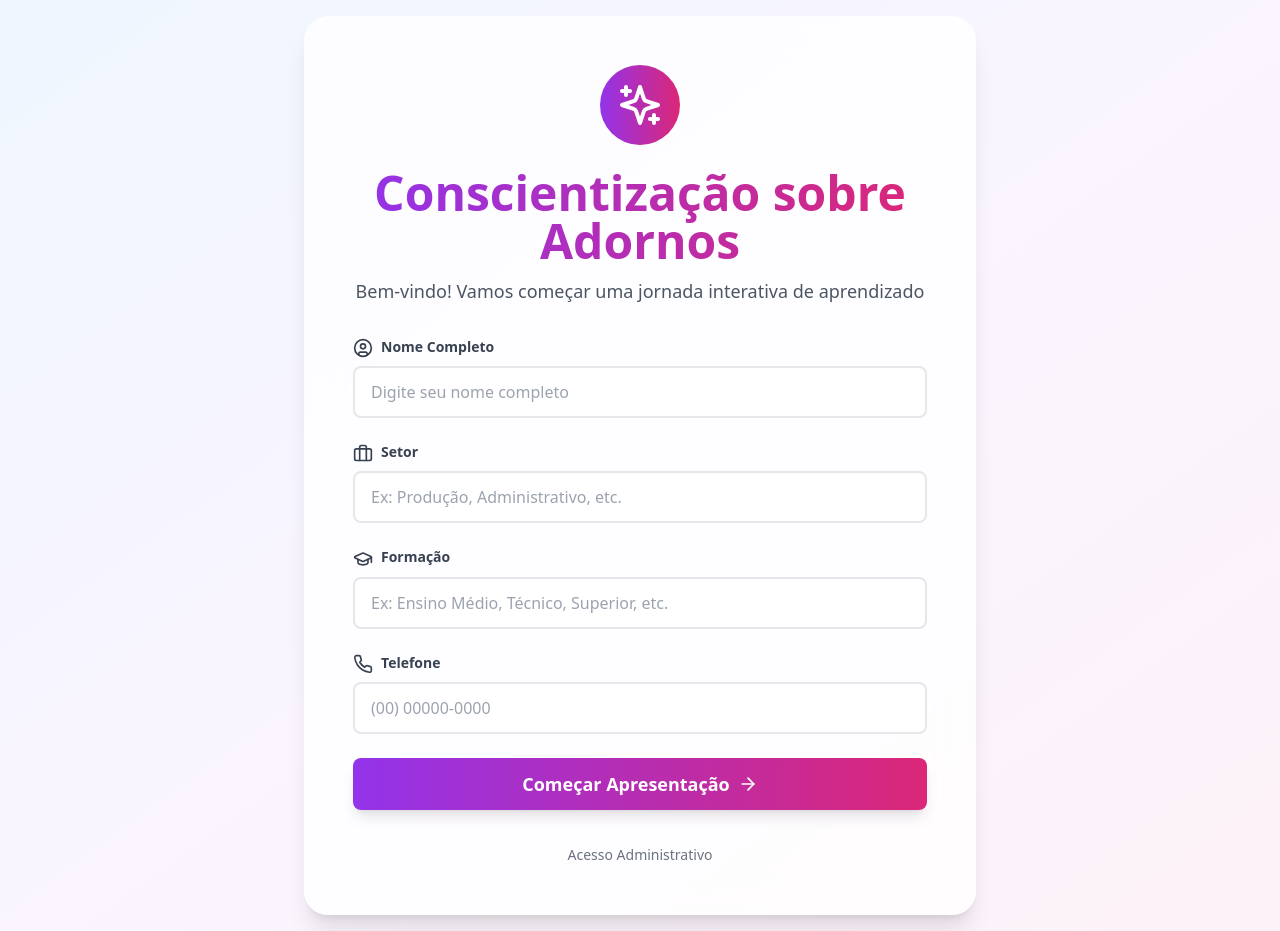
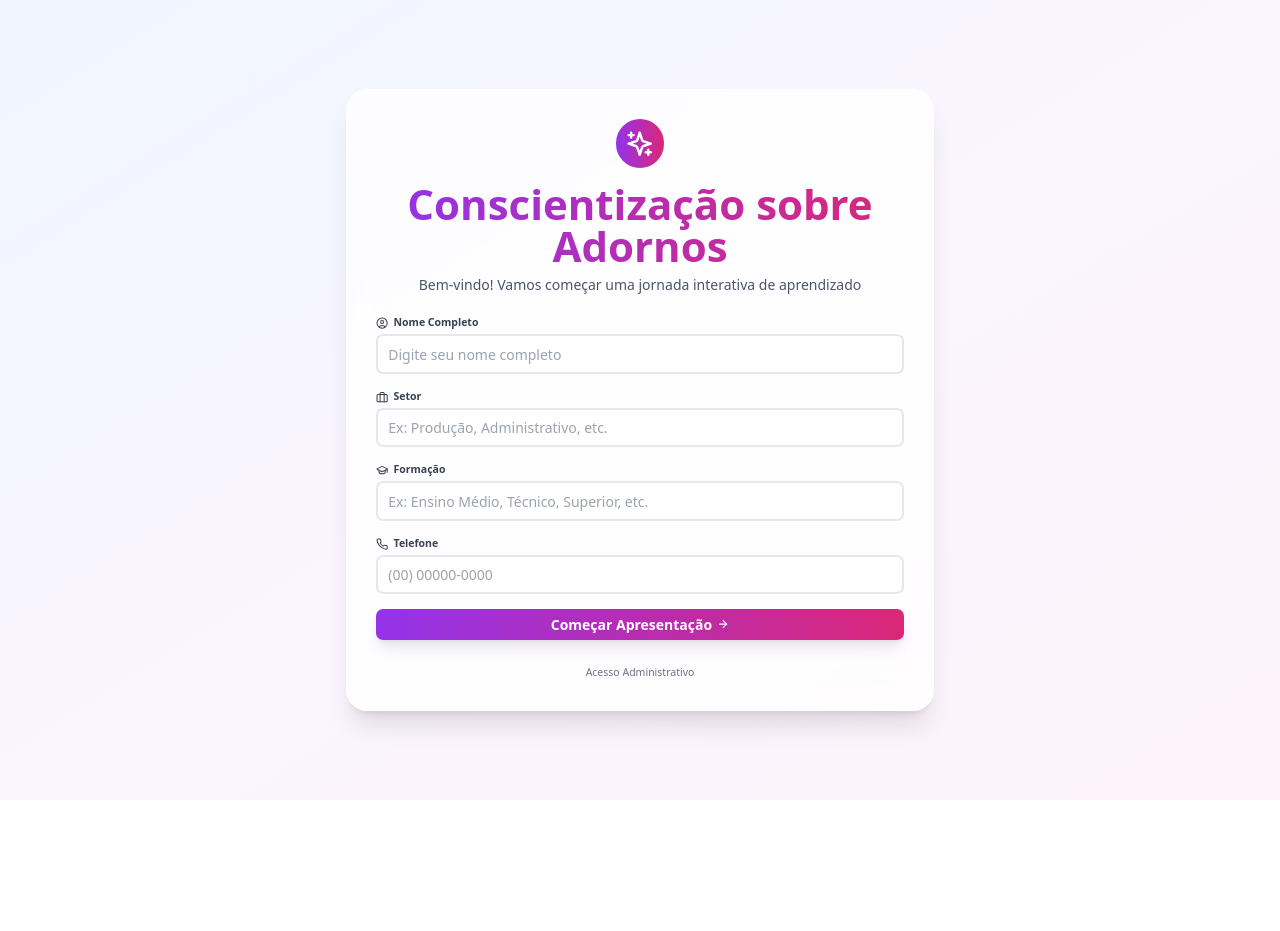
Before and after one commit to vitor369789/sistema-conscientizacao-adornos, a React (Vite) app in the folder client/: page / in a window 1280 px wide. After the commit the page ends 800 px from the top, so only its background shows below. Built offline with nearby package versions, Linux system fonts and the light colour scheme.

Commit message:
ajuste css para adptação

```diff
--- a/client/src/index.css
+++ b/client/src/index.css
@@ -5,6 +5,7 @@
 @layer base {
   html {
     overflow-x: hidden;
+    font-size: 14px; /* Reduz base de 16px para 14px (~12.5% redução) */
   }
 
   body {
@@ -16,6 +17,13 @@
   #root {
     overflow-x: hidden;
   }
+
+  /* Redução adicional para mobile */
+  @media (max-width: 768px) {
+    html {
+      font-size: 12px; /* Reduz ainda mais no mobile (~25% redução) */
+    }
+  }
 }
 
 @layer utilities {
@@ -24,11 +32,11 @@
   }
 
   .btn-primary {
-    @apply bg-gradient-to-r from-purple-600 to-pink-600 text-white font-semibold py-3 px-6 rounded-lg shadow-lg hover:shadow-xl transform hover:scale-105 transition-all duration-200;
+    @apply bg-gradient-to-r from-purple-600 to-pink-600 text-white font-semibold py-2 px-4 rounded-lg shadow-lg hover:shadow-xl transform hover:scale-105 transition-all duration-200;
   }
 
   .btn-secondary {
-    @apply bg-white text-purple-600 font-semibold py-3 px-6 rounded-lg shadow-lg hover:shadow-xl border-2 border-purple-600 transform hover:scale-105 transition-all duration-200;
+    @apply bg-white text-purple-600 font-semibold py-2 px-4 rounded-lg shadow-lg hover:shadow-xl border-2 border-purple-600 transform hover:scale-105 transition-all duration-200;
   }
 
   /* Responsive utilities - apenas altura */
--- a/client/tailwind.config.js
+++ b/client/tailwind.config.js
@@ -6,6 +6,21 @@ export default {
   ],
   theme: {
     extend: {
+      spacing: {
+        '0': '0',
+        '1': '0.175rem',
+        '2': '0.35rem',
+        '3': '0.525rem',
+        '4': '0.7rem',
+        '5': '0.875rem',
+        '6': '1.05rem',
+        '8': '1.4rem',
+        '10': '1.75rem',
+        '12': '2.1rem',
+        '16': '2.8rem',
+        '20': '3.5rem',
+        '24': '4.2rem',
+      },
       colors: {
         primary: {
           50: '#f0f9ff',
@@ -21,14 +36,14 @@ export default {
         },
       },
       fontSize: {
-        'xs': ['0.75rem', { lineHeight: '1rem' }],
-        'sm': ['0.875rem', { lineHeight: '1.25rem' }],
-        'base': ['1rem', { lineHeight: '1.5rem' }],
-        'lg': ['1.125rem', { lineHeight: '1.75rem' }],
-        'xl': ['1.25rem', { lineHeight: '1.75rem' }],
-        '2xl': ['1.5rem', { lineHeight: '2rem' }],
-        '3xl': ['1.875rem', { lineHeight: '2.25rem' }],
-        '4xl': ['2.25rem', { lineHeight: '2.5rem' }],
+        'xs': ['0.625rem', { lineHeight: '0.875rem' }],
+        'sm': ['0.75rem', { lineHeight: '1rem' }],
+        'base': ['0.875rem', { lineHeight: '1.25rem' }],
+        'lg': ['1rem', { lineHeight: '1.5rem' }],
+        'xl': ['1.125rem', { lineHeight: '1.5rem' }],
+        '2xl': ['1.25rem', { lineHeight: '1.75rem' }],
+        '3xl': ['1.5rem', { lineHeight: '2rem' }],
+        '4xl': ['1.75rem', { lineHeight: '2.25rem' }],
       },
       animation: {
         'fade-in': 'fadeIn 0.5s ease-in',
```
